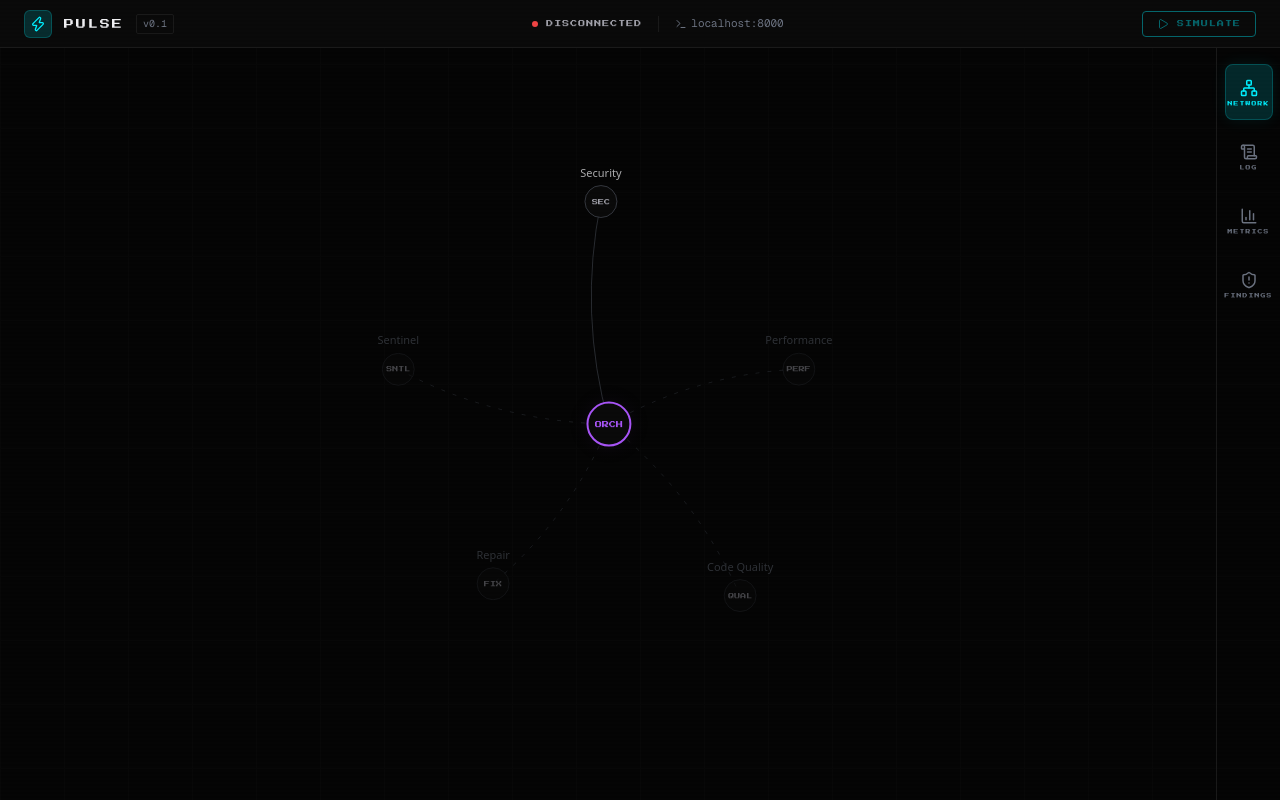
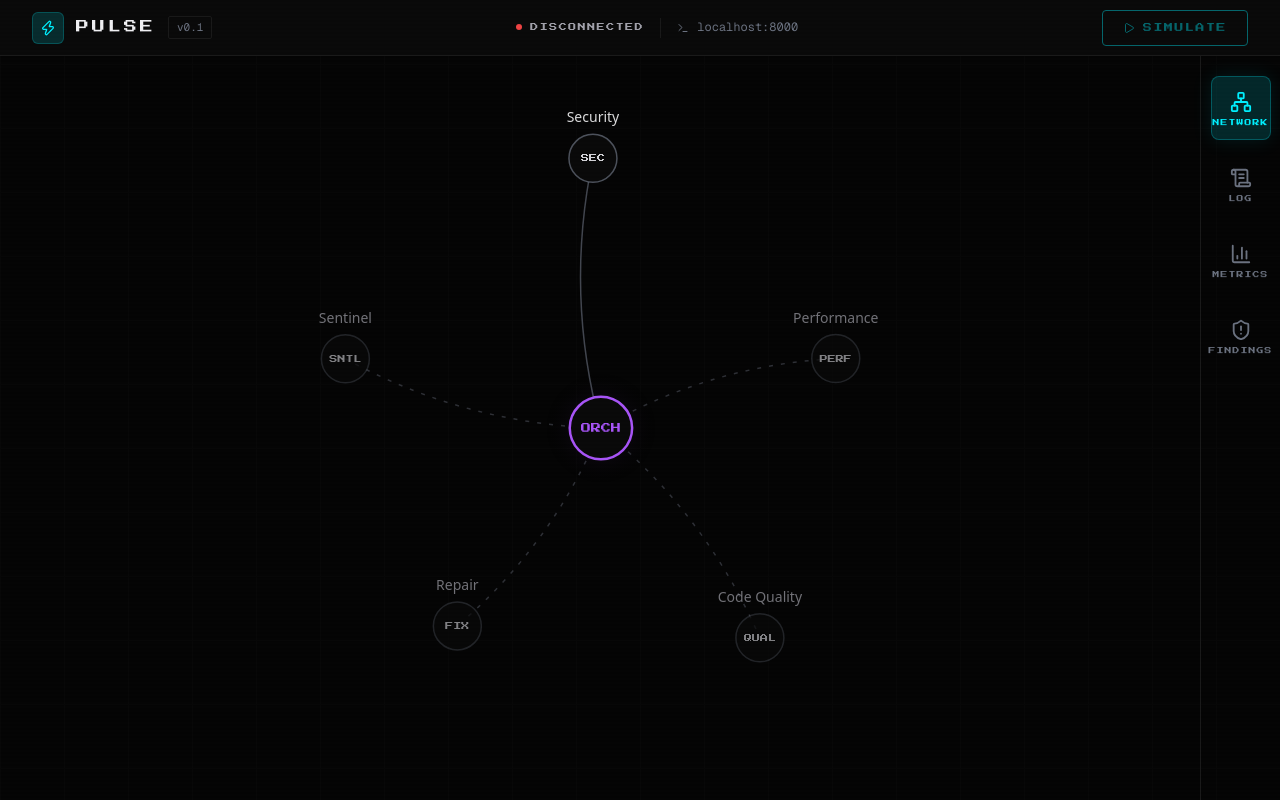
Before and after one commit to TUAHASHAIKH/Pulse, a Next.js app in the folder packages/dashboard/: page / in a window 1280 px wide. Built offline with nearby package versions, Linux system fonts and the light colour scheme; no server answers.

Commit message:
Dashboard font size and contrast

```diff
--- a/packages/dashboard/src/app/globals.css
+++ b/packages/dashboard/src/app/globals.css
@@ -87,7 +87,7 @@ body {
   background-color: var(--nx-black);
   color: var(--nx-text);
   font-family: var(--font-sans);
-  font-size: 14px;
+  font-size: 15px;
   line-height: 1.6;
   min-height: 100vh;
   max-width: 100vw;
--- a/packages/dashboard/src/app/page.module.css
+++ b/packages/dashboard/src/app/page.module.css
@@ -20,7 +20,7 @@
 .workspace {
   flex: 1;
   min-width: 0;
-  padding: var(--sp-6);
+  padding: var(--sp-8);
   overflow-y: auto;
 }
 
@@ -29,11 +29,11 @@
   display: flex;
   flex-direction: column;
   align-items: center;
-  gap: var(--sp-2);
-  padding: var(--sp-4) var(--sp-3);
+  gap: var(--sp-3);
+  padding: var(--sp-5) var(--sp-3);
   border-left: 1px solid var(--nx-border);
   flex-shrink: 0;
-  width: 64px;
+  width: 80px;
 }
 
 .navItem {
@@ -41,9 +41,9 @@
   flex-direction: column;
   align-items: center;
   justify-content: center;
-  gap: 4px;
-  width: 48px;
-  height: 56px;
+  gap: 6px;
+  width: 60px;
+  height: 64px;
   padding: var(--sp-2) 0;
   background: transparent;
   border: 1px solid transparent;
@@ -66,14 +66,14 @@
 .navItemActive {
   color: var(--nx-cyan);
   background: var(--nx-cyan-dim);
-  border-color: rgba(0, 240, 255, 0.2);
-  box-shadow: 0 0 16px rgba(0, 240, 255, 0.08);
+  border-color: rgba(0, 240, 255, 0.25);
+  box-shadow: 0 0 20px rgba(0, 240, 255, 0.1);
 }
 
 .navItemActive:hover {
   color: var(--nx-cyan);
   background: var(--nx-cyan-dim);
-  border-color: rgba(0, 240, 255, 0.3);
+  border-color: rgba(0, 240, 255, 0.35);
 }
 
 .navIcon {
@@ -84,7 +84,7 @@
 
 .navLabel {
   font-family: var(--font-pixel);
-  font-size: 5px;
+  font-size: 7px;
   letter-spacing: 1px;
   text-transform: uppercase;
   line-height: 1;
@@ -95,7 +95,7 @@
 /* Tablet */
 @media (max-width: 1024px) {
   .workspace {
-    padding: var(--sp-4);
+    padding: var(--sp-5);
   }
 }
 
@@ -116,11 +116,11 @@
   }
 
   .navItem {
-    width: 56px;
-    height: 48px;
+    width: 60px;
+    height: 52px;
   }
 
   .workspace {
-    padding: var(--sp-3);
+    padding: var(--sp-4);
   }
 }
--- a/packages/dashboard/src/app/page.tsx
+++ b/packages/dashboard/src/app/page.tsx
@@ -19,10 +19,10 @@ import styles from "./page.module.css";
 type Section = "network" | "metrics" | "timeline" | "findings";
 
 const NAV_ITEMS: { id: Section; label: string; icon: React.ReactNode }[] = [
-  { id: "network", label: "NETWORK", icon: <Network size={18} /> },
-  { id: "timeline", label: "LOG", icon: <ScrollText size={18} /> },
-  { id: "metrics", label: "METRICS", icon: <BarChart3 size={18} /> },
-  { id: "findings", label: "FINDINGS", icon: <ShieldAlert size={18} /> },
+  { id: "network", label: "NETWORK", icon: <Network size={22} /> },
+  { id: "timeline", label: "LOG", icon: <ScrollText size={22} /> },
+  { id: "metrics", label: "METRICS", icon: <BarChart3 size={22} /> },
+  { id: "findings", label: "FINDINGS", icon: <ShieldAlert size={22} /> },
 ];
 
 export default function Dashboard() {
--- a/packages/dashboard/src/components/CommandBar/CommandBar.module.css
+++ b/packages/dashboard/src/components/CommandBar/CommandBar.module.css
@@ -4,8 +4,8 @@
   display: flex;
   align-items: center;
   justify-content: space-between;
-  height: 48px;
-  padding: 0 var(--sp-6);
+  height: 56px;
+  padding: 0 var(--sp-8);
   background: var(--nx-surface);
   border-bottom: 1px solid var(--nx-border);
   position: sticky;
@@ -26,8 +26,8 @@
   display: flex;
   align-items: center;
   justify-content: center;
-  width: 28px;
-  height: 28px;
+  width: 32px;
+  height: 32px;
   background: var(--nx-cyan-dim);
   border: 1px solid rgba(0, 240, 255, 0.2);
   border-radius: var(--radius-sm);
@@ -36,16 +36,16 @@
 
 .logoText {
   font-family: var(--font-pixel);
-  font-size: 10px;
+  font-size: 13px;
   color: var(--nx-text);
-  letter-spacing: 2px;
+  letter-spacing: 3px;
 }
 
 .versionBadge {
   font-family: var(--font-mono);
-  font-size: 10px;
+  font-size: 11px;
   color: var(--nx-text-ghost);
-  padding: 1px 6px;
+  padding: 2px 8px;
   border: 1px solid var(--nx-border);
   border-radius: 2px;
 }
@@ -65,21 +65,21 @@
 
 .statusText {
   font-family: var(--font-pixel);
-  font-size: 7px;
-  letter-spacing: 1px;
+  font-size: 8px;
+  letter-spacing: 1.5px;
   color: var(--nx-text-dim);
 }
 
 .divider {
   width: 1px;
-  height: 16px;
+  height: 20px;
   background: var(--nx-border);
 }
 
 .statusMeta {
   display: flex;
   align-items: center;
-  gap: var(--sp-1);
+  gap: var(--sp-2);
 }
 
 .metaIcon {
@@ -88,7 +88,7 @@
 
 .metaText {
   font-family: var(--font-mono);
-  font-size: 11px;
+  font-size: 12px;
   color: var(--nx-text-ghost);
 }
 
@@ -104,14 +104,15 @@
   display: inline-flex;
   align-items: center;
   gap: var(--sp-2);
-  padding: 6px 14px;
+  padding: 8px 20px;
+  height: 36px;
   background: transparent;
   border: 1px solid var(--nx-cyan);
   border-radius: var(--radius-xs);
   color: var(--nx-cyan);
   font-family: var(--font-pixel);
-  font-size: 7px;
-  letter-spacing: 1px;
+  font-size: 9px;
+  letter-spacing: 1.5px;
   cursor: pointer;
   transition: all var(--duration-fast) var(--ease-out);
   white-space: nowrap;
@@ -136,6 +137,9 @@
   .statusSection {
     display: none;
   }
+  .bar {
+    padding: 0 var(--sp-5);
+  }
 }
 
 @media (max-width: 480px) {
@@ -145,4 +149,9 @@
   .versionBadge {
     display: none;
   }
+  .simulateButton {
+    font-size: 8px;
+    padding: 6px 14px;
+    height: 32px;
+  }
 }
--- a/packages/dashboard/src/components/NeuralGraph/NeuralGraph.tsx
+++ b/packages/dashboard/src/components/NeuralGraph/NeuralGraph.tsx
@@ -47,7 +47,7 @@ export function NeuralGraph({ agentStates, isReviewActive }: NeuralGraphProps) {
   const computeTargets = useCallback((width: number, height: number) => {
     const cx = width / 2;
     const cy = height / 2;
-    const radius = Math.min(width, height) * 0.3;
+    const radius = Math.min(width, height) * 0.38;
     const agents = AGENT_REGISTRY;
     const angleStep = (2 * Math.PI) / agents.length;
     const startAngle = -Math.PI / 2;
@@ -161,17 +161,17 @@ export function NeuralGraph({ agentStates, isReviewActive }: NeuralGraphProps) {
           ctx.strokeStyle = `${agentConfig.color}`;
           ctx.setLineDash([]);
         } else if (isCompleted) {
-          ctx.strokeStyle = "rgba(16, 185, 129, 0.5)";
+          ctx.strokeStyle = "rgba(16, 185, 129, 0.6)";
           ctx.setLineDash([]);
         } else if (isPlanned) {
-          ctx.strokeStyle = "rgba(107, 114, 128, 0.2)";
+          ctx.strokeStyle = "rgba(107, 114, 128, 0.4)";
           ctx.setLineDash([4, 8]);
         } else {
-          ctx.strokeStyle = "rgba(107, 114, 128, 0.35)";
+          ctx.strokeStyle = "rgba(107, 114, 128, 0.6)";
           ctx.setLineDash([]);
         }
 
-        ctx.lineWidth = isActive ? 1.5 : 1;
+        ctx.lineWidth = isActive ? 2.5 : 1.5;
         ctx.stroke();
         ctx.setLineDash([]);
       });
@@ -229,28 +229,28 @@ export function NeuralGraph({ agentStates, isReviewActive }: NeuralGraphProps) {
 
       // ─── Hub node ───
       const hubPulse = 1 + Math.sin(time * 2) * 0.025;
-      const hubGlowR = isReviewActive ? 28 : 16;
+      const hubGlowR = isReviewActive ? 40 : 20;
 
       // Glow
-      const hg = ctx.createRadialGradient(hub.x, hub.y, 0, hub.x, hub.y, 24 * hubPulse + hubGlowR);
-      hg.addColorStop(0, `rgba(168, 85, 247, ${isReviewActive ? 0.25 : 0.12})`);
+      const hg = ctx.createRadialGradient(hub.x, hub.y, 0, hub.x, hub.y, 36 * hubPulse + hubGlowR);
+      hg.addColorStop(0, `rgba(168, 85, 247, ${isReviewActive ? 0.35 : 0.15})`);
       hg.addColorStop(1, "rgba(0, 0, 0, 0)");
       ctx.beginPath();
-      ctx.arc(hub.x, hub.y, 24 * hubPulse + hubGlowR, 0, Math.PI * 2);
+      ctx.arc(hub.x, hub.y, 36 * hubPulse + hubGlowR, 0, Math.PI * 2);
       ctx.fillStyle = hg;
       ctx.fill();
 
       // Core
       ctx.beginPath();
-      ctx.arc(hub.x, hub.y, 22 * hubPulse, 0, Math.PI * 2);
+      ctx.arc(hub.x, hub.y, 32 * hubPulse, 0, Math.PI * 2);
       ctx.fillStyle = "#0a0a0a";
       ctx.strokeStyle = ORCHESTRATOR_CONFIG.color;
-      ctx.lineWidth = 2;
+      ctx.lineWidth = 2.5;
       ctx.fill();
       ctx.stroke();
 
       // Hub label
-      ctx.font = "7px 'Press Start 2P', monospace";
+      ctx.font = "10px 'Press Start 2P', monospace";
       ctx.fillStyle = ORCHESTRATOR_CONFIG.color;
       ctx.textAlign = "center";
       ctx.textBaseline = "middle";
@@ -265,16 +265,17 @@ export function NeuralGraph({ agentStates, isReviewActive }: NeuralGraphProps) {
         const isError = state?.status === "error";
         const isPlanned = agentConfig.status === "planned";
 
-        const R = 16;
+        const R = 24;
         const pulse = isActive ? 1 + Math.sin(time * 4) * 0.05 : 1;
 
         // Glow ring
         if (isActive || isCompleted) {
-          const gr = ctx.createRadialGradient(node.x, node.y, 0, node.x, node.y, R + (isActive ? 20 : 12));
-          gr.addColorStop(0, isActive ? agentConfig.colorDim : "rgba(16, 185, 129, 0.18)");
+          const glowSize = isActive ? 28 : 16;
+          const gr = ctx.createRadialGradient(node.x, node.y, 0, node.x, node.y, R + glowSize);
+          gr.addColorStop(0, isActive ? agentConfig.colorDim : "rgba(16, 185, 129, 0.25)");
           gr.addColorStop(1, "rgba(0, 0, 0, 0)");
           ctx.beginPath();
-          ctx.arc(node.x, node.y, (R + (isActive ? 20 : 12)) * pulse, 0, Math.PI * 2);
+          ctx.arc(node.x, node.y, (R + glowSize) * pulse, 0, Math.PI * 2);
           ctx.fillStyle = gr;
           ctx.fill();
         }
@@ -286,8 +287,8 @@ export function NeuralGraph({ agentStates, isReviewActive }: NeuralGraphProps) {
             ctx.beginPath();
             ctx.arc(node.x, node.y, R * (1 + rp * 1.5), 0, Math.PI * 2);
             ctx.strokeStyle = agentConfig.color;
-            ctx.globalAlpha = (1 - rp) * 0.25;
-            ctx.lineWidth = 1;
+            ctx.globalAlpha = (1 - rp) * 0.35;
+            ctx.lineWidth = 1.5;
             ctx.stroke();
             ctx.globalAlpha = 1;
           }
@@ -304,47 +305,47 @@ export function NeuralGraph({ agentStates, isReviewActive }: NeuralGraphProps) {
         } else if (isCompleted) {
           ctx.strokeStyle = "#10b981";
         } else if (isPlanned) {
-          ctx.strokeStyle = "rgba(107, 114, 128, 0.25)";
-          ctx.globalAlpha = 0.5;
+          ctx.strokeStyle = "rgba(107, 114, 128, 0.4)";
+          ctx.globalAlpha = 0.7;
         } else {
-          ctx.strokeStyle = "rgba(107, 114, 128, 0.45)";
+          ctx.strokeStyle = "rgba(107, 114, 128, 0.7)";
         }
-        ctx.lineWidth = isActive ? 2 : 1;
+        ctx.lineWidth = isActive ? 2.5 : 1.5;
         ctx.fill();
         ctx.stroke();
         ctx.globalAlpha = 1;
 
         // Short name
-        ctx.font = "6px 'Press Start 2P', monospace";
+        ctx.font = "8px 'Press Start 2P', monospace";
         ctx.textAlign = "center";
         ctx.textBaseline = "middle";
-        if (isPlanned) ctx.globalAlpha = 0.4;
+        if (isPlanned) ctx.globalAlpha = 0.6;
         ctx.fillStyle = isError
           ? "#ef4444"
           : isActive
             ? agentConfig.color
             : isCompleted
               ? "#10b981"
-              : "#a1a1aa";
+              : "#d4d4d8";
         ctx.fillText(agentConfig.shortName, node.x, node.y);
         ctx.globalAlpha = 1;
 
         // Status below
         if (state) {
-          ctx.font = "11px system-ui, sans-serif";
+          ctx.font = "13px system-ui, sans-serif";
           ctx.fillStyle = isError
-            ? "rgba(239, 68, 68, 0.85)"
+            ? "rgba(239, 68, 68, 0.95)"
             : isActive
-              ? "rgba(0, 240, 255, 0.85)"
-              : "rgba(16, 185, 129, 0.85)";
+              ? "rgba(0, 240, 255, 0.95)"
+              : "rgba(16, 185, 129, 0.95)";
           const label = isError ? "ERROR" : isActive ? "SCANNING" : `${state.duration?.toFixed(1)}s`;
-          ctx.fillText(label, node.x, node.y + R + 16);
+          ctx.fillText(label, node.x, node.y + R + 20);
         }
 
         // Name above
-        ctx.font = "11px system-ui, sans-serif";
-        ctx.fillStyle = isPlanned ? "rgba(107, 114, 128, 0.4)" : "rgba(228, 228, 231, 0.75)";
-        ctx.fillText(agentConfig.name.replace(" Agent", ""), node.x, node.y - R - 12);
+        ctx.font = "14px system-ui, sans-serif";
+        ctx.fillStyle = isPlanned ? "rgba(161, 161, 170, 0.7)" : "rgba(244, 244, 245, 0.9)";
+        ctx.fillText(agentConfig.name.replace(" Agent", ""), node.x, node.y - R - 16);
       });
 
       ctx.restore();
```
